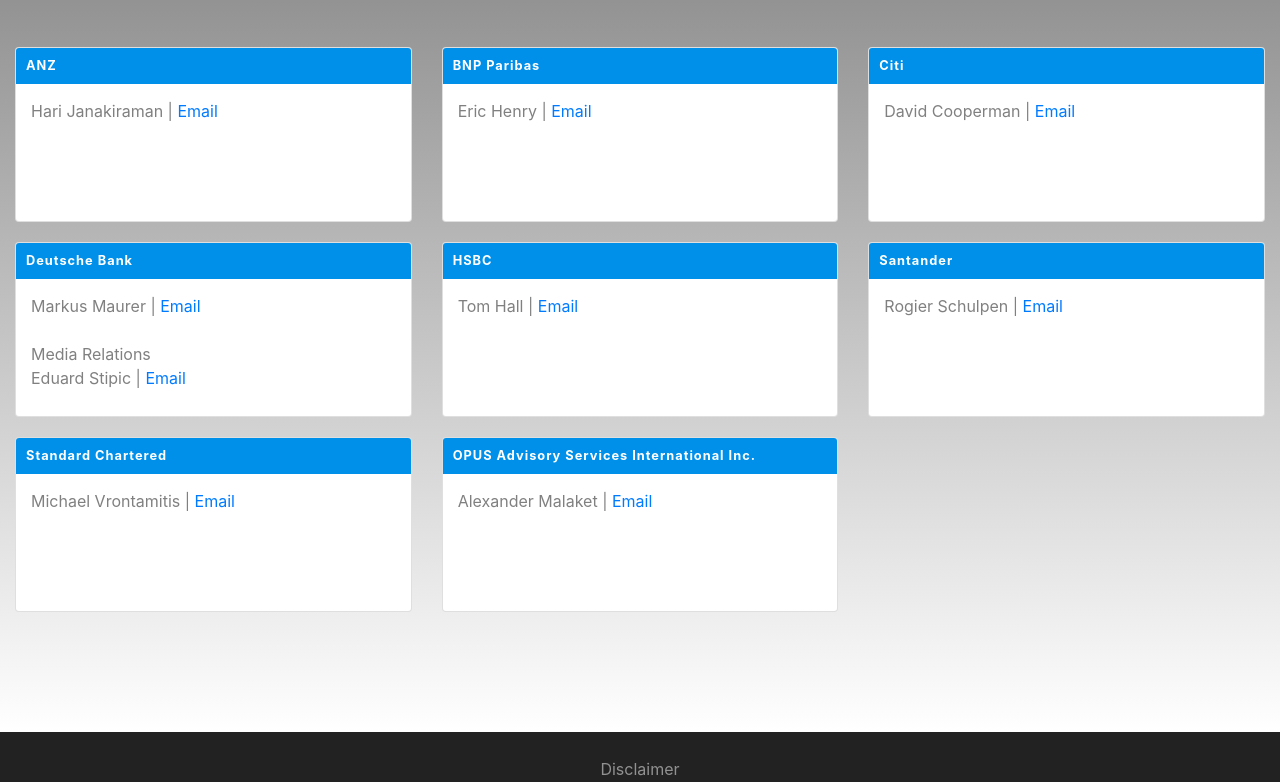
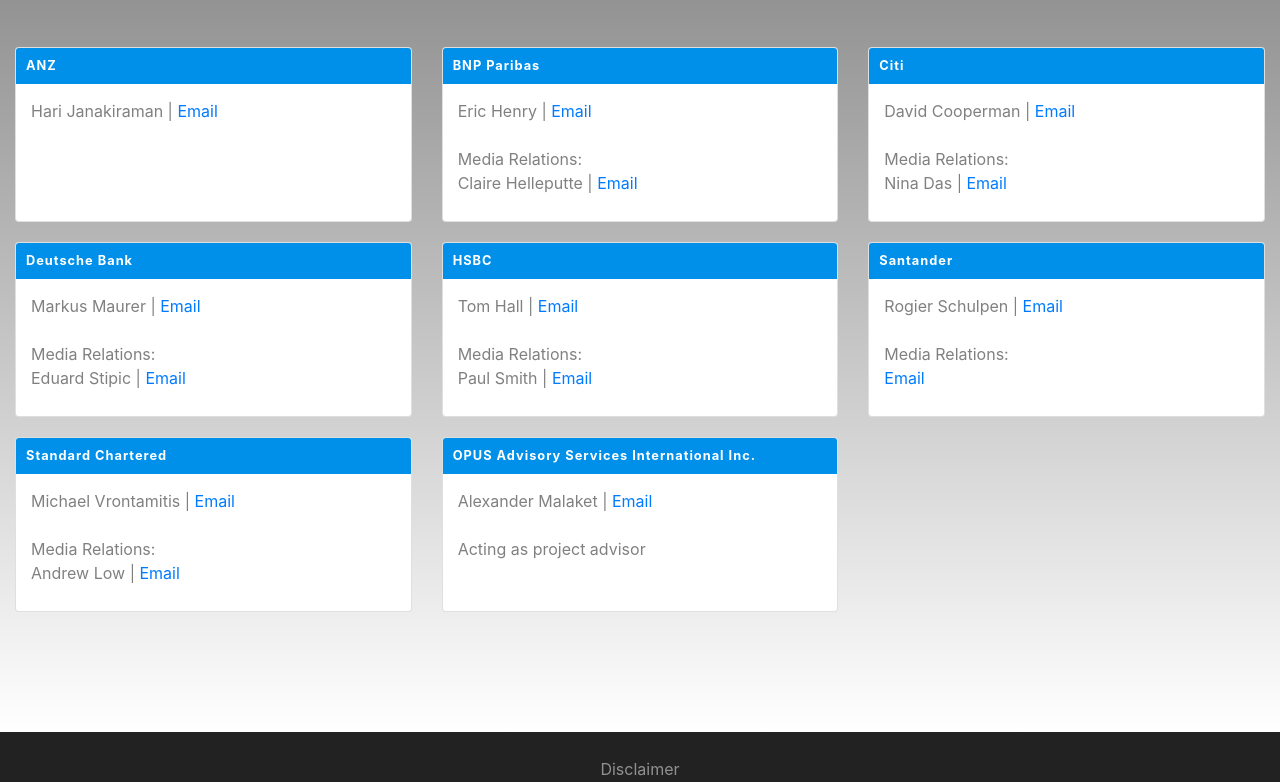
Before and after one commit to elizacgi/project, a website with bundled scripts: page project/index.html in a window 1280 px wide. Shown: the part 4973-5755 px from the top of the page. Built offline with nearby package versions, Linux system fonts and the light colour scheme; a web font is replaced by a local one.

Commit message:
Added media relations contacts

```diff
--- a/project/index.html
+++ b/project/index.html
@@ -211,7 +211,7 @@
           Governance model similar to SWIFT to achieve maximum adoption across the supply chain ecosystem.
         </p>
         <p>
-          Corporates will use a simple one-time registration process which will allow them to connect with all banks on the Network.
+          Corporates will use a simple one-time registration process which will allow them to connect with the banks of their choice on the Network.
         </p>
       </div>
       <img class="ui-large showLarge" src="img/ui.svg" alt="Example UI">
@@ -250,7 +250,7 @@
                       <a href="mailto:markus.maurer@db.com">Email</a>
                     </li>
                     <br>
-                    <li>Media Relations</li>
+                    <li>Media Relations:</li>
                     <li>Eduard Stipic |
                       <a href="mailto:eduard.stipic@db.com">Email</a>
                     </li>
@@ -268,6 +268,11 @@
                     <li>Michael Vrontamitis |
                       <a href="mailto:Michael.vrontamitis@sc.com">Email</a>
                     </li>
+                    <br>
+                    <li>Media Relations:</li>
+                    <li>Andrew Low |
+                      <a href="mailto:Andrew-YH.Low@sc.com">Email</a>
+                    </li>
                   </ul>
                 </div>
               </div>
@@ -284,6 +289,11 @@
                     <li>Eric Henry |
                       <a href="mailto:eric.henry@bnpparibas.com">Email</a>
                     </li>
+                    <br>
+                    <li>Media Relations:</li>
+                    <li>Claire Helleputte |
+                      <a href="mailto:claire.helleputte@bnpparibas.com">Email</a>
+                    </li>
                   </ul>
                 </div>
               </div>
@@ -297,6 +307,11 @@
                   <ul>
                     <li>Tom Hall |
                       <a href="mailto:tom2.hall@hsbc.com">Email</a>
+                    </li>
+                    <br>
+                    <li>Media Relations:</li>
+                    <li>Paul Smith |
+                      <a href="mailto:paul.a.smith@hsbc.com">Email</a>
                     </li>
                   </ul>
                 </div>
@@ -312,6 +327,8 @@
                     <li>Alexander Malaket |
                       <a href="mailto:ar.malaket@opus-advisory.com">Email</a>
                     </li>
+                    <br>
+                    <li>Acting as project advisor</li>
                   </ul>
                 </div>
               </div>
@@ -328,6 +345,11 @@
                     <li>David Cooperman |
                       <a href="mailto:david.cooperman@citi.com">Email</a>
                     </li>
+                    <br>
+                    <li>Media Relations:</li>
+                    <li>Nina Das |
+                      <a href="mailto:nina.das@citi.com">Email</a>
+                    </li>
                   </ul>
                 </div>
               </div>
@@ -341,6 +363,11 @@
                   <ul>
                     <li>Rogier Schulpen |
                       <a href="mailto:rfschulpen@gruposantander.com">Email</a>
+                    </li>
+                    <br>
+                    <li>Media Relations:</li>
+                    <li>
+                      <a href="mailto:comunicacion@gruposantander.com">Email</a>
                     </li>
                   </ul>
                 </div>
@@ -375,6 +402,11 @@
                     <li>Eric Henry |
                       <a href="mailto:eric.henry@bnpparibas.com">Email</a>
                     </li>
+                    <br>
+                    <li>Media Relations:</li>
+                    <li>Claire Helleputte |
+                      <a href="mailto:claire.helleputte@bnpparibas.com">Email</a>
+                    </li>
                   </ul>
                 </div>
               </div>
@@ -388,6 +420,11 @@
                   <ul>
                     <li>David Cooperman |
                       <a href="mailto:david.cooperman@citi.com">Email</a>
+                    </li>
+                    <br>
+                    <li>Media Relations:</li>
+                    <li>Nina Das |
+                      <a href="mailto:nina.das@citi.com">Email</a>
                     </li>
                   </ul>
                 </div>
@@ -406,7 +443,7 @@
                       <a href="mailto:markus.maurer@db.com">Email</a>
                     </li>
                     <br>
-                    <li>Media Relations</li>
+                    <li>Media Relations:</li>
                     <li>Eduard Stipic |
                       <a href="mailto:eduard.stipic@db.com">Email</a>
                     </li>
@@ -424,6 +461,11 @@
                     <li>Tom Hall |
                       <a href="mailto:tom2.hall@hsbc.com">Email</a>
                     </li>
+                    <br>
+                    <li>Media Relations:</li>
+                    <li>Paul Smith |
+                      <a href="mailto:paul.a.smith@hsbc.com">Email</a>
+                    </li>
                   </ul>
                 </div>
               </div>
@@ -437,6 +479,11 @@
                   <ul>
                     <li>Rogier Schulpen |
                       <a href="mailto:rfschulpen@gruposantander.com">Email</a>
+                    </li>
+                    <br>
+                    <li>Media Relations:</li>
+                    <li>
+                      <a href="mailto:comunicacion@gruposantander.com">Email</a>
                     </li>
                   </ul>
                 </div>
@@ -454,6 +501,11 @@
                     <li>Michael Vrontamitis |
                       <a href="mailto:Michael.vrontamitis@sc.com">Email</a>
                     </li>
+                    <br>
+                    <li>Media Relations:</li>
+                    <li>Andrew Low |
+                      <a href="mailto:Andrew-YH.Low@sc.com">Email</a>
+                    </li>
                   </ul>
                 </div>
               </div>
@@ -468,6 +520,8 @@
                     <li>Alexander Malaket |
                       <a href="mailto:ar.malaket@opus-advisory.com">Email</a>
                     </li>
+                    <br>
+                    <li>Acting as project advisor</li>
                   </ul>
                 </div>
               </div>
```
